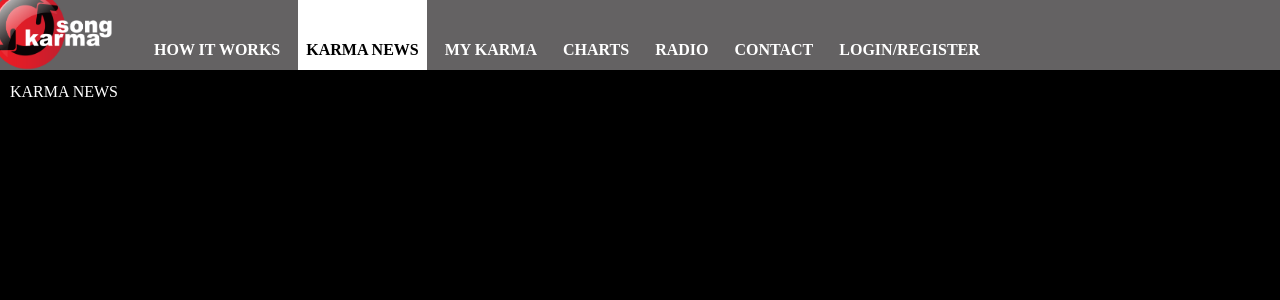
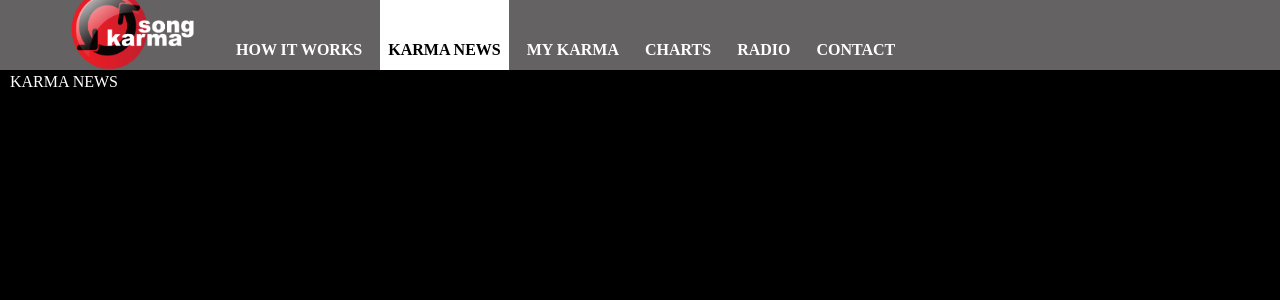
Before and after one commit to ADLeggat/SongKarma, a Next.js app: page /news in a window 1280 px wide. Shown: the top 300 px of the page. Built offline with nearby package versions, Linux system fonts and the light colour scheme; a web font is replaced by a local one.

Commit message:
SK-11 modify NavLink component for no href

```diff
--- a/src/components/Layout/NavLink/index.tsx
+++ b/src/components/Layout/NavLink/index.tsx
@@ -3,20 +3,29 @@ import Link from "next/link";
 import styles from "./index.module.scss";
 
 interface Props {
-    href: string;
+    href?: string;
     link: string;
-    isActive: boolean;
+    isActive?: boolean;
 };
 
 const NavLink = (props: Props) => {
     const { href, link, isActive } = props;
-    return (
-        <Link href={href} passHref>
-            <Nav.Link className={`${styles.LinkStyle} ${isActive && styles.Active}`}>
-                {link}
-            </Nav.Link>
-        </Link>
+
+    let navLink = (
+        <Nav.Link className={`${styles.LinkStyle} ${isActive && styles.Active}`}>
+            {link}
+        </Nav.Link>
     );
+
+    if(href) {
+        navLink = (
+            <Link href={href} passHref>
+                {navLink}
+            </Link>
+        );
+    }
+
+    return navLink;
 }
 
 export default NavLink;
--- a/src/components/Layout/Navbar/index.module.scss
+++ b/src/components/Layout/Navbar/index.module.scss
@@ -28,7 +28,6 @@
 .NavStyle {
     padding-top: 0;
     padding-bottom: 0;
-    margin-bottom: 10px;
     background-color: #646263;
     z-index: 10;
 
--- a/src/components/Layout/Navbar/index.tsx
+++ b/src/components/Layout/Navbar/index.tsx
@@ -3,6 +3,7 @@ import Image from "next/image";
 import Nav from "react-bootstrap/Nav";
 import NavLink from "~/components/Layout/NavLink";
 import styles from "./index.module.scss";
+import { Container } from "react-bootstrap";
 
 interface Props {
     path: string
@@ -13,6 +14,7 @@ const Navbar = (props: Props) => {
 
     return (
         <BsNavbar expand="lg" className={styles.NavStyle}>
+            <Container>
             <BsNavbar.Brand href='/' className={styles.Brand}>
                 <Image src="/brand.png" width={260} height={200}/>
             </BsNavbar.Brand>
@@ -29,9 +31,12 @@ const Navbar = (props: Props) => {
                             <NavLink href="/contact" link="Contact" isActive={path === "contact"} />
                         </>
                     }
-                    <NavLink href="/" link="Login/Register" isActive={path === "login"} />
+                    {path === "/" &&
+                        <NavLink link="Login/Register"/>
+                    }
                 </Nav>
             </BsNavbar.Collapse>
+            </Container>
         </BsNavbar>
     );
 }
```
